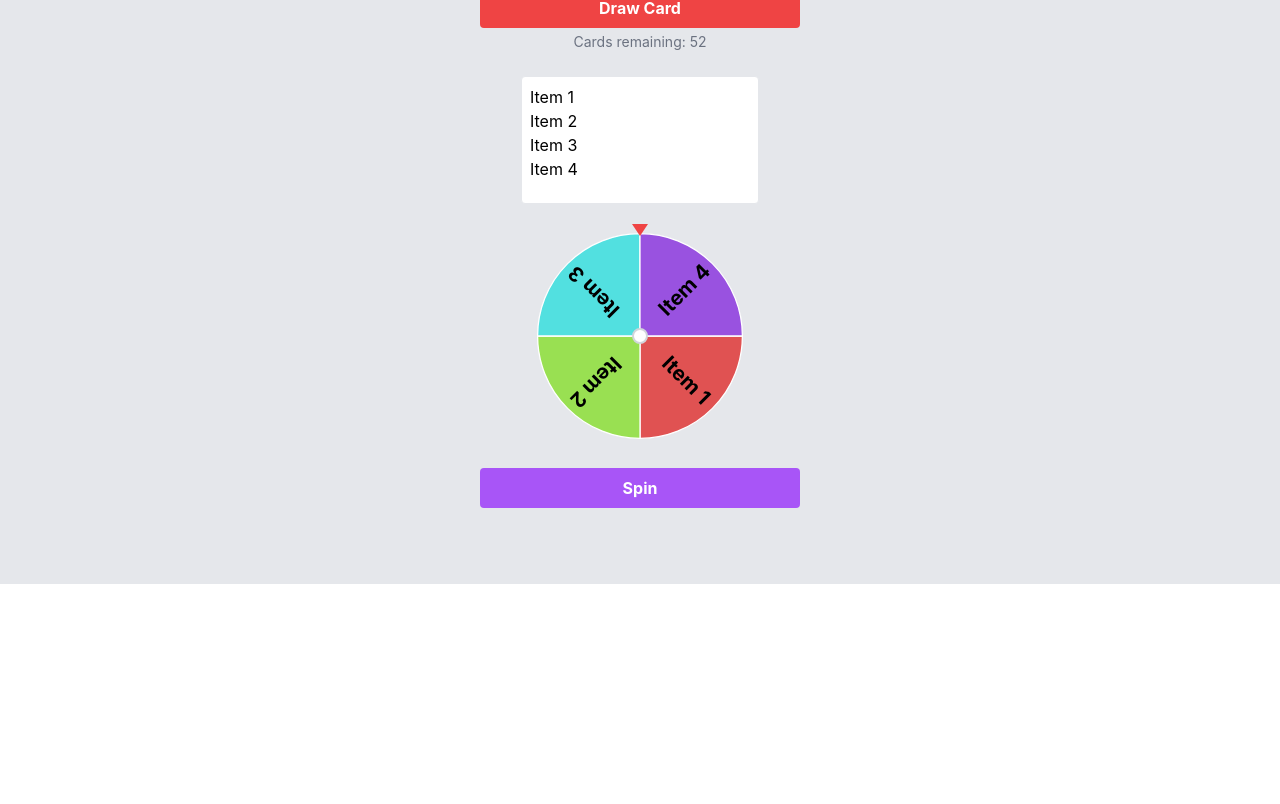
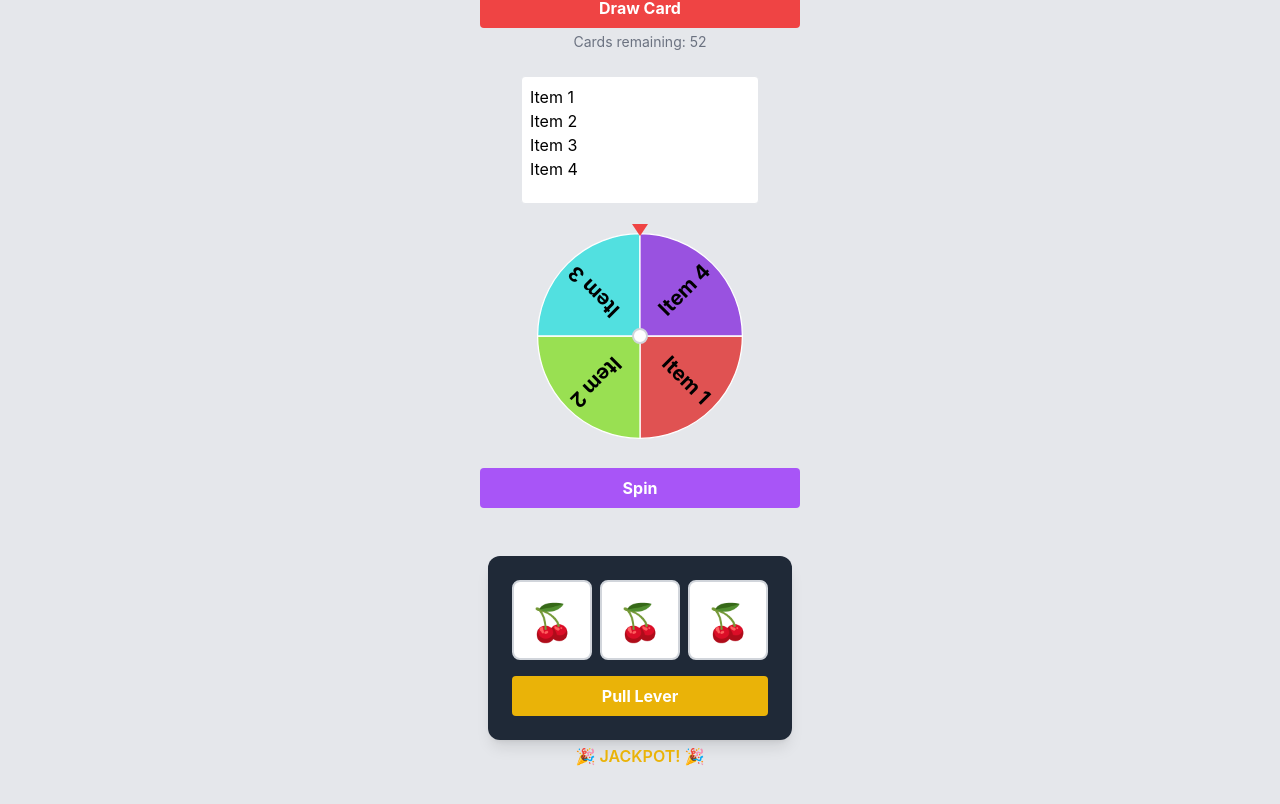
Before and after one commit to MagicalMongoose/Random-Generator-App, a React (Create React App) app in the folder app/: page / in a window 1280 px wide. Shown: the part 652-1456 px from the top of the page. Before the commit the page ends 1236 px from the top, so only its background shows below. Built offline with nearby package versions, Linux system fonts and the light colour scheme; the HTML template or start-up script is replaced by a standard one.

Commit message:
Added slot machine lets go gambling!

```diff
--- a/app/src/App.js
+++ b/app/src/App.js
@@ -3,6 +3,7 @@ import CoinFlip from './Components/CoinFlip';
 import RollDice from './Components/RollDice';
 import DrawCard from './Components/DrawCard';
 import SpinWheel from './Components/SpinWheel';
+import ReelSlots from './Components/ReelSlots';
 
 function App() {
 	return (
@@ -12,6 +13,7 @@ function App() {
 				<RollDice />
 				<DrawCard />
 				<SpinWheel />
+				<ReelSlots />
 			</div>
 
 			<style jsx global>{`
--- /dev/null
+++ b/app/src/Components/ReelSlots.jsx
@@ -0,0 +1,135 @@
+import { useState, useRef } from 'react';
+// You'll need to add a slot machine sound to your Assets folder
+import slotSound from "../Assets/Slot.mp3";
+
+const ReelSlots = () => {
+    // Available symbols for the slot machine
+    const symbols = ['🍒', '🍋', '🍇', '💎', '7️⃣', '⭐', '🍀'];
+    const SYMBOL_HEIGHT = 80;
+
+    // States
+    const [isSpinning, setIsSpinning] = useState(false);
+    const [reels, setReels] = useState([
+        { symbols: [...symbols], position: 0, targetPosition: 0 },
+        { symbols: [...symbols], position: 0, targetPosition: 0 },
+        { symbols: [...symbols], position: 0, targetPosition: 0 }
+    ]);
+
+    // Audio
+    const slotAudio = useRef(new Audio(slotSound));
+
+    const shuffleArray = (array) => {
+        const newArray = [...array];
+        for (let i = newArray.length - 1; i > 0; i--) {
+            const j = Math.floor(Math.random() * (i + 1));
+            [newArray[i], newArray[j]] = [newArray[j], newArray[i]];
+        }
+        return newArray;
+    };
+
+    const handleSpin = () => {
+        if (isSpinning) return;
+
+        setIsSpinning(true);
+        slotAudio.current.currentTime = 0;
+        slotAudio.current.play();
+
+        const newReels = reels.map(reel => ({
+            ...reel,
+            symbols: shuffleArray([...symbols])
+        }));
+        setReels(newReels);
+
+        // Update final positions when spinning stops
+        const stopTimes = [2900, 3300, 3900];
+        setTimeout(() => {
+            setIsSpinning(false);
+            slotAudio.current.pause();
+            slotAudio.current.currentTime = 0;
+        }, stopTimes[2]);
+    };
+
+    const Reel = ({ reel, index, spinning }) => {
+        const displaySymbols = [...reel.symbols, ...reel.symbols, ...reel.symbols];
+
+        return (
+            <div className="w-20 h-20 bg-white border-2 border-gray-300 rounded-lg overflow-hidden">
+                <div className="relative h-full">
+                    <div
+                        className={`absolute left-0 right-0 ${spinning ? 'spinning' : ''}`}
+                        style={{
+                            animationDelay: `${index * 0.2}s`,
+                            animationDuration: `${1.4 + index * 0.4}s`
+                        }}
+                    >
+                        {displaySymbols.map((symbol, i) => (
+                            <div
+                                key={i}
+                                className="flex items-center justify-center"
+                                style={{
+                                    height: `${SYMBOL_HEIGHT}px`,
+                                    fontSize: '2.25rem'
+                                }}
+                            >
+                                {symbol}
+                            </div>
+                        ))}
+                    </div>
+                </div>
+            </div>
+        );
+    };
+
+    return (
+        <div className="flex-1 flex flex-col justify-center items-center p-1 space-y-1 2xl:p-4 2xl:space-y-4">
+            <div className="bg-gray-800 p-6 rounded-xl shadow-lg">
+                <div className="flex gap-2 mb-4">
+                    {reels.map((reel, index) => (
+                        <Reel
+                            key={index}
+                            reel={reel}
+                            index={index}
+                            spinning={isSpinning}
+                        />
+                    ))}
+                </div>
+
+                <button
+                    onClick={handleSpin}
+                    disabled={isSpinning}
+                    className="w-full bg-yellow-500 hover:bg-yellow-600 text-white font-bold py-2 px-4 rounded disabled:opacity-50 transition-colors"
+                >
+                    {isSpinning ? 'Spinning...' : 'Pull Lever'}
+                </button>
+            </div>
+
+            <div className="h-8 text-center">
+                {!isSpinning && reels.every((reel, _, arr) => {
+                    const currentSymbolIndex = Math.floor(reel.position / SYMBOL_HEIGHT) % symbols.length;
+                    const firstSymbolIndex = Math.floor(arr[0].position / SYMBOL_HEIGHT) % symbols.length;
+                    return reel.symbols[currentSymbolIndex] === arr[0].symbols[firstSymbolIndex];
+                }) && (
+                        <div className="font-semibold text-yellow-500">
+                            🎉 JACKPOT! 🎉
+                        </div>
+                    )}
+            </div>
+
+            <style jsx>{`
+                    .spinning {
+                        animation-name: spinReel;
+                        animation-timing-function: cubic-bezier(0.3, 0.8, 0.5, 1);
+                        animation-fill-mode: forwards;
+                    }
+
+                    @keyframes spinReel {
+                        0% { transform: translateY(0); }
+                        to { transform: translateY(${-SYMBOL_HEIGHT * symbols.length}px); }
+                    }
+                `}
+            </style>
+        </div>
+    );
+};
+
+export default ReelSlots;
```
Also changed, not shown: 1 other file (tests, documents, lock files or other folders).
